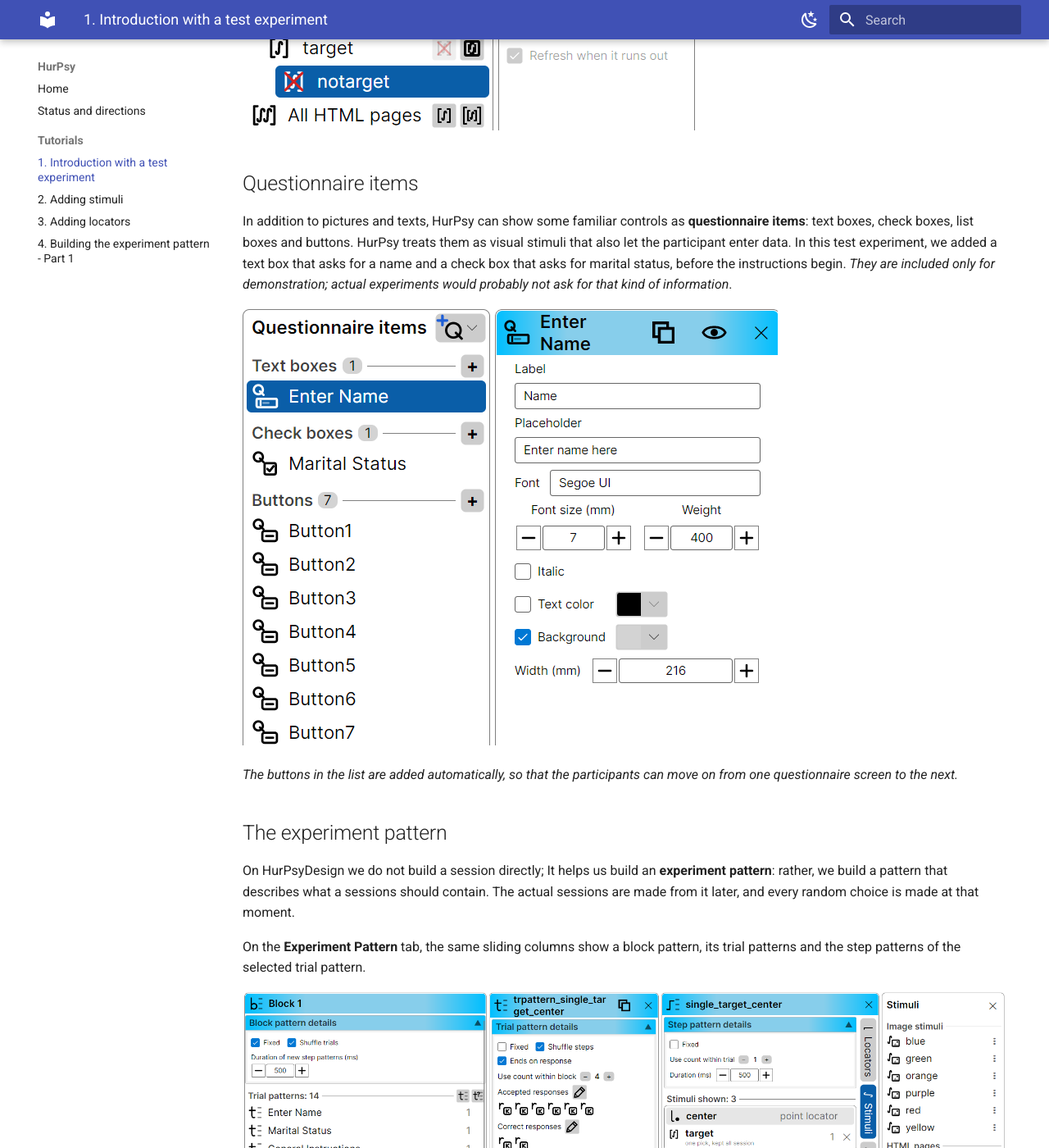
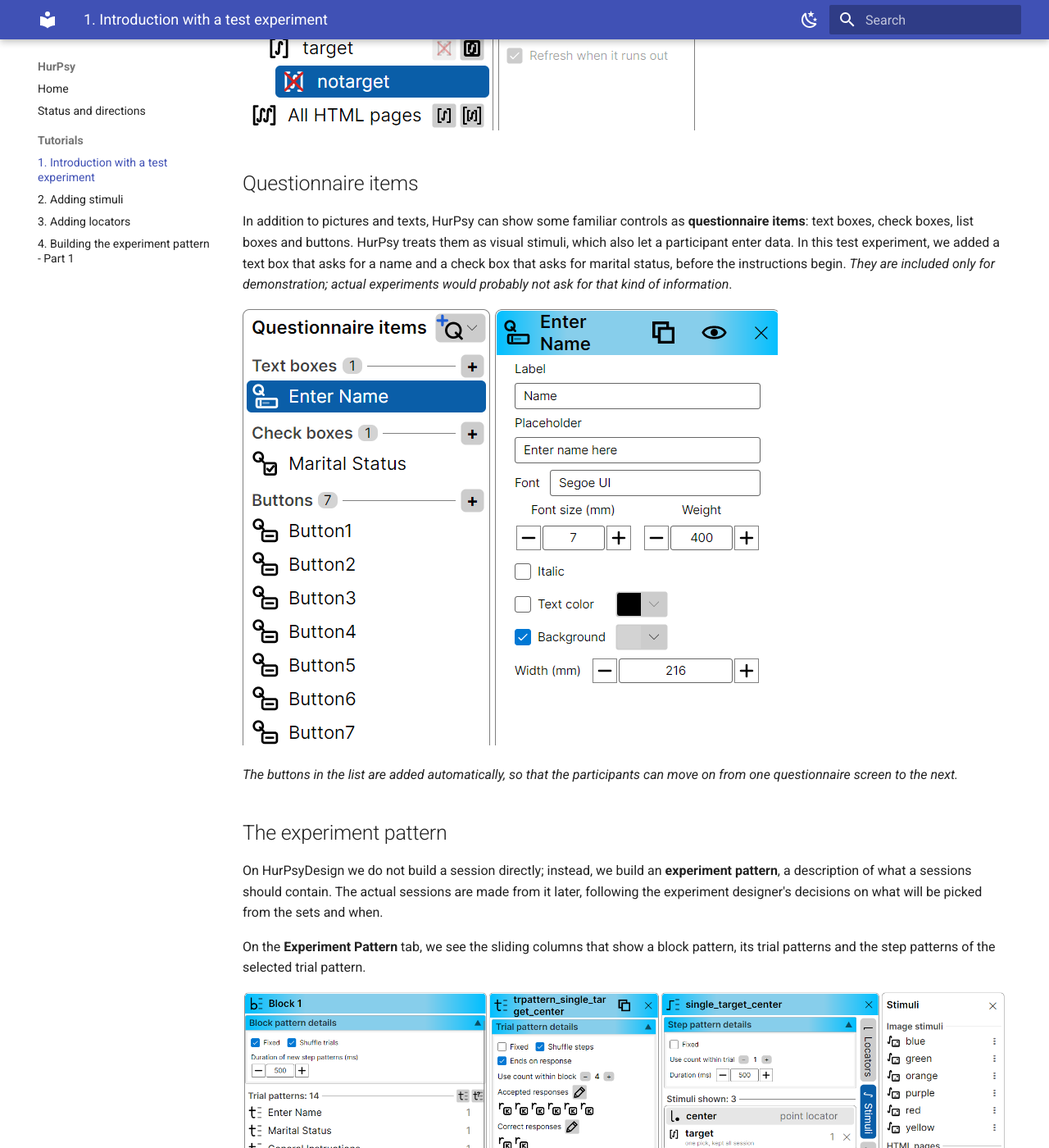
Before and after one commit to HurPsy/hurpsy.github.io, an MkDocs documentation site: the page built from docs/tutorial-1-introduction.md, in a window 1280 px wide and 1400 px high, scrolled down 3066 px. Shown: the whole window at 82% size. Built offline with MkDocs 1.6.1 and Material for MkDocs 9.7.7, drawn with Linux system fonts in a browser that asks for light colours; some of the changed text lies outside the part shown.

Commit message:
rewording tutorial pages

```diff
--- a/docs/tutorial-1-introduction.md
+++ b/docs/tutorial-1-introduction.md
@@ -81,8 +82,9 @@ This set will pick one of those choices at the start of every session;
 *well, actually, a specialized component will pick one from this set
 when it starts building a session*.
 In actual runs built from these randomized sessions,
-one participant will be responding how many copies of red circles are on every step,
-while another will be doing the same for blue circles, and so on.
+one participant will be responding how many copies of the red circles
+are on every step, while another will be doing the same
+for the blue circle, and so on.
 
 The circles that are *not* the target come from a second set, **notarget**.
 It is an **exclusion set**: it belongs to the target set
@@ -94,34 +96,41 @@ notarget hands out one picked randomly.
 
 ## Questionnaire items
 
-In addition to pictures and texts, HurPsy can show some familiar controls as
-**questionnaire items**: text boxes, check boxes, list boxes and buttons.
-HurPsy treats them as visual stimuli that also let the participant enter data.
+In addition to pictures and texts, HurPsy can show
+some familiar controls as **questionnaire items**:
+text boxes, check boxes, list boxes and buttons.
+HurPsy treats them as visual stimuli,
+which also let a participant enter data.
 In this test experiment, we added a text box that asks for a name
-and a check box that asks for marital status, before the instructions begin.
+and a check box that asks for marital status,
+before the instructions begin.
 *They are included only for demonstration;
-actual experiments would probably not ask for that kind of information*.
+actual experiments would probably not ask
+for that kind of information*.
 
 ![The Questionnaire items list with the Enter Name text box, the Marital Status check box and seven buttons, and the details of Enter Name](images/tutorial-1/questionnaire-items.png)
 
 *The buttons in the list are added automatically,
-so that the participants can move on from one questionnaire screen to the next.*
+so that the participants can move on from
+one questionnaire screen to the next.*
 
 ## The experiment pattern
 
 On HurPsyDesign we do not build a session directly;
-It helps us build an **experiment pattern**:
-rather, we build a pattern that describes what a sessions should contain.
+instead, we build an **experiment pattern**,
+a description of what a sessions should contain.
 The actual sessions are made from it later,
-and every random choice is made at that moment.
+following the experiment designer's decisions
+on what will be picked from the sets and when.
 
-On the **Experiment Pattern** tab, the same sliding columns show
+On the **Experiment Pattern** tab,
+we see the sliding columns that show
 a block pattern, its trial patterns
 and the step patterns of the selected trial pattern.
 
 ![The Experiment Pattern tab with Block 1 and its fourteen trial patterns, the details of trpattern_single_target_center and the details of its step pattern single_target_center](images/tutorial-1/experiment-pattern.png)
 
-**Block 1** holds fourteen trial patterns.
+**Block 1** currently holds fourteen trial patterns.
 The first seven, from *Enter Name* to *Triple-Target Instructions*,
 are used once each.
 The other seven describe the counting trials,
```
Also changed, not shown: other parts of docs/tutorial-1-introduction.md (+2 -1 lines).
